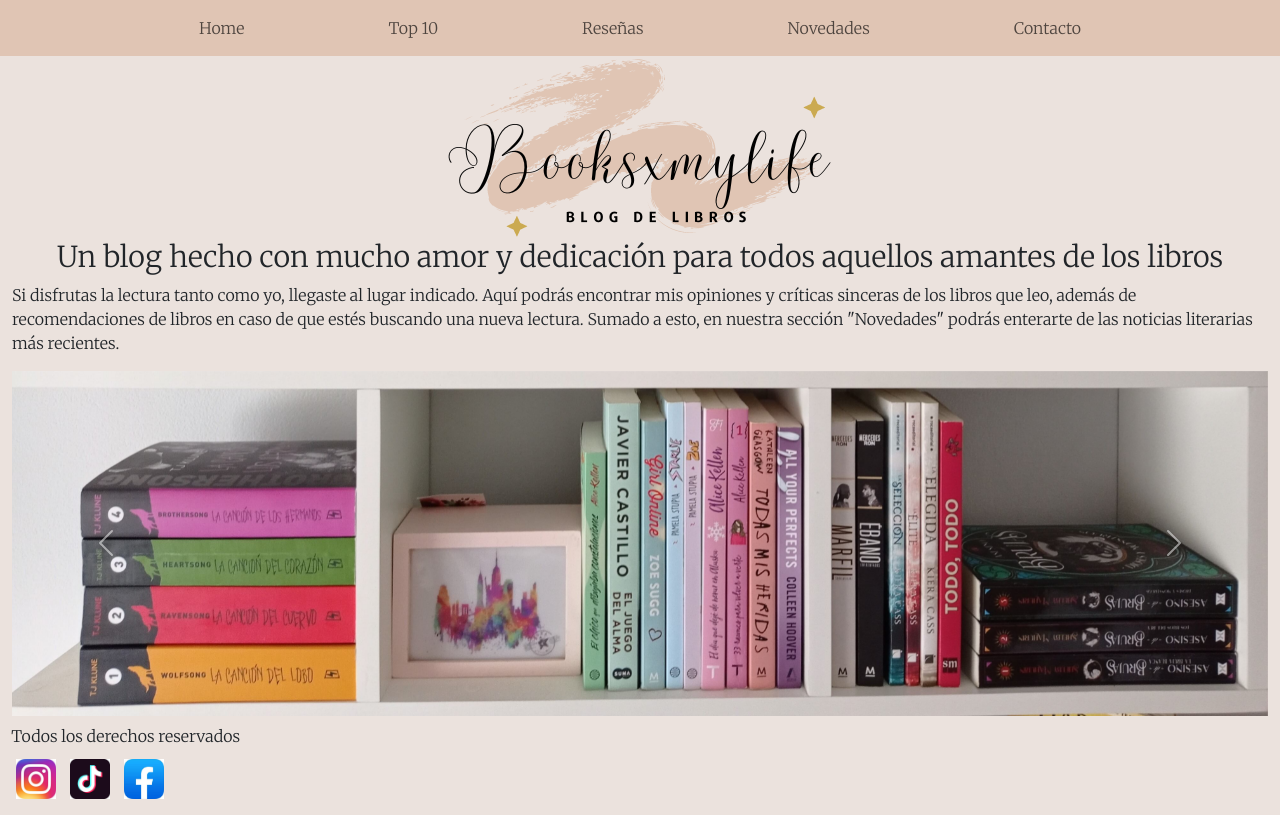
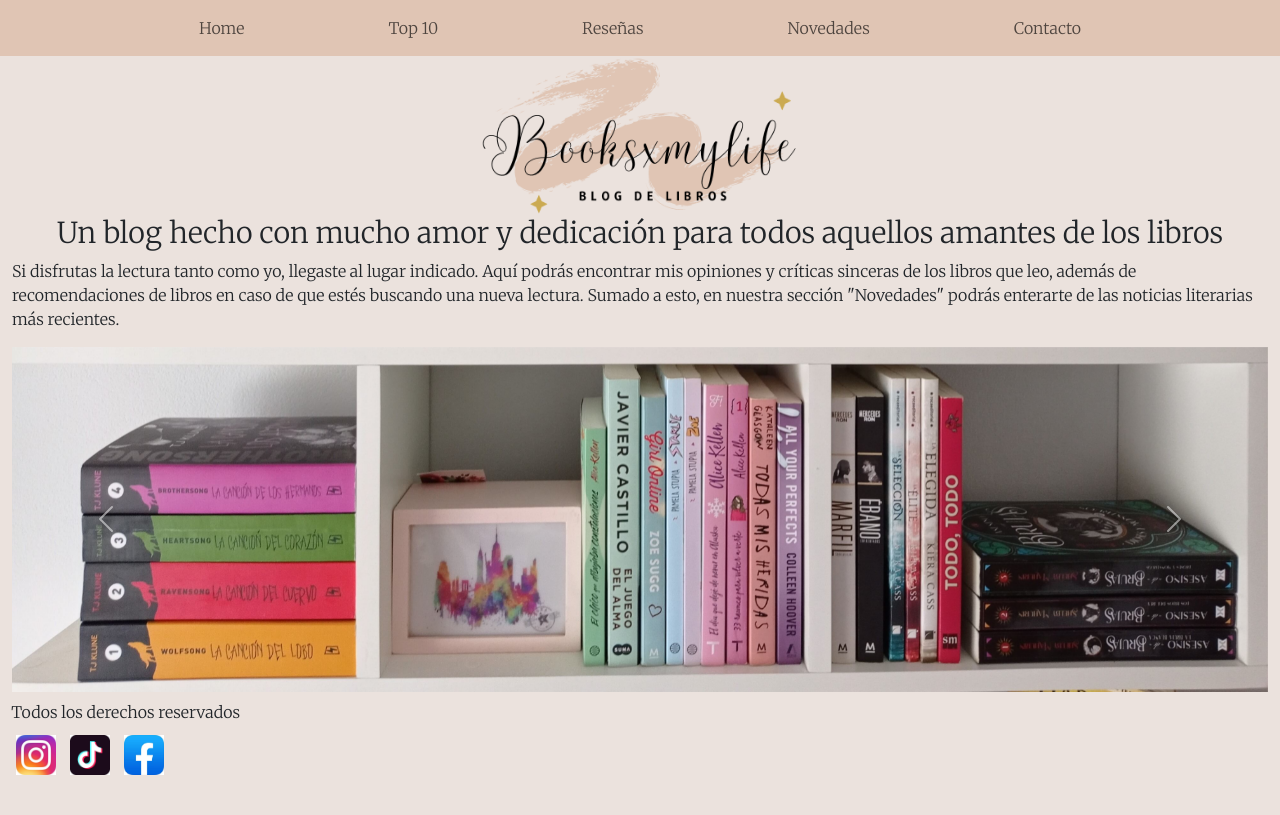
Before and after one commit to Celesteplatini/bookblog, a website: page index.html in a window 1280 px wide. Drawn offline with nearby package versions, Linux system fonts and the light colour scheme.

Commit message:
cambiando tamaño de la imagen de home

```diff
--- a/scss/html/_home.scss
+++ b/scss/html/_home.scss
@@ -14,6 +14,10 @@
     main{
         .textomain{
             @include flexdos;
+            .logo{
+                height: 10rem;
+                width: 20rem;
+            }
             .subtitulo{
                 font-size: 1.5rem;
                 text-align: center;
```
Also changed, not shown: css/estilos.css.
